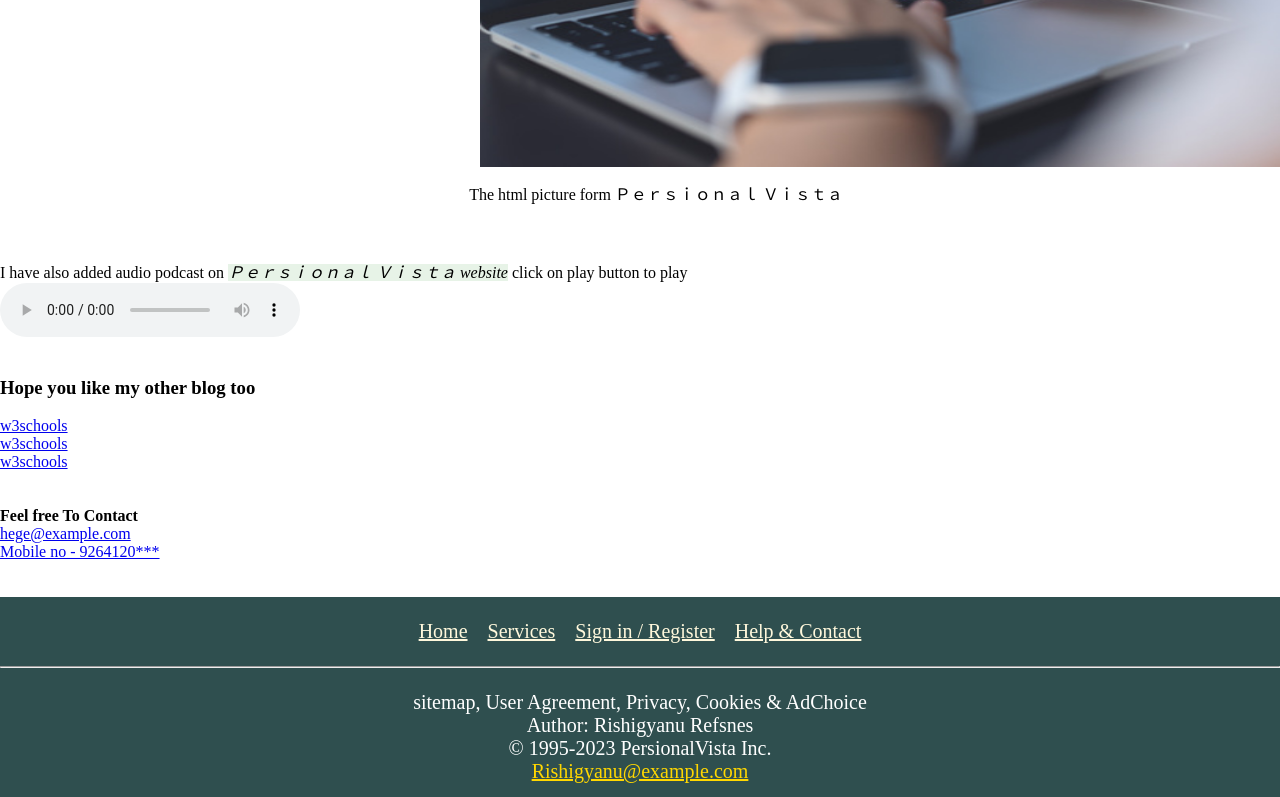
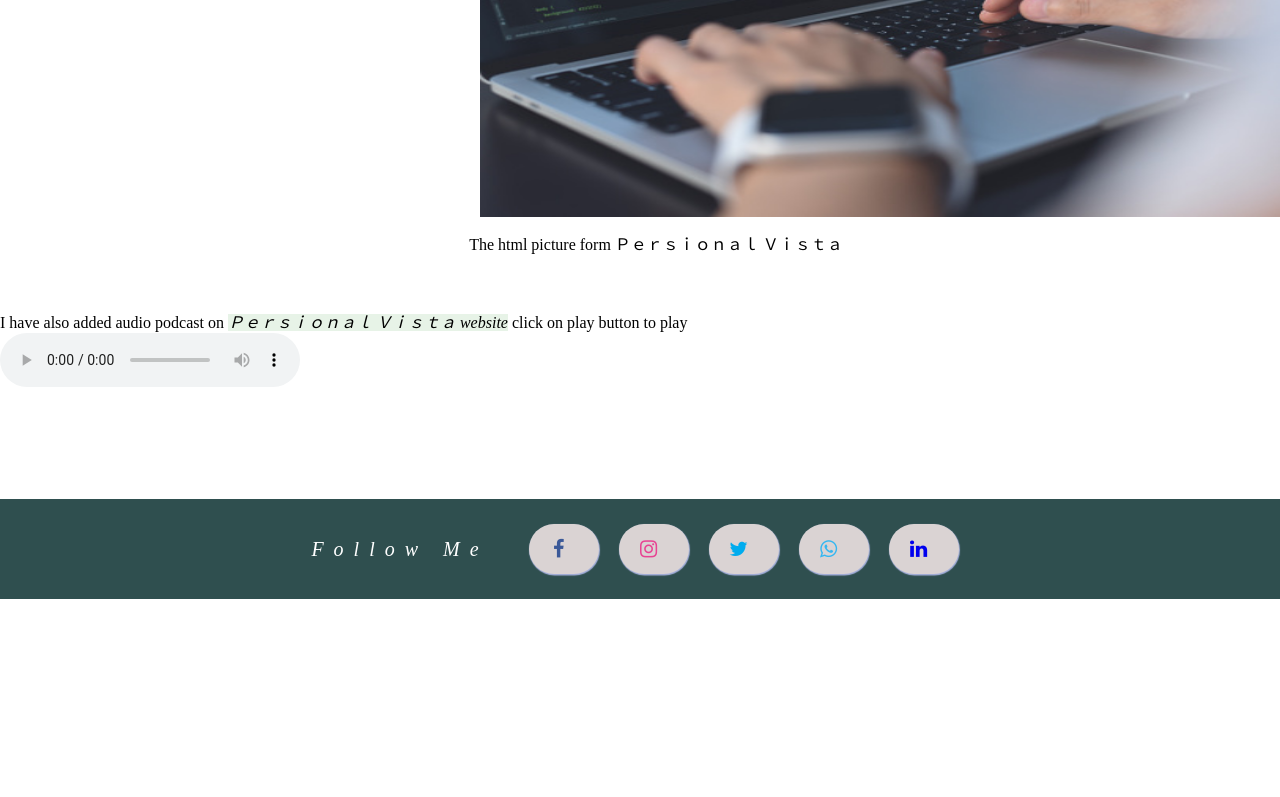
Before and after one commit to gautammahato/staticWebsite, a plain HTML site: page index.html in a window 1280 px wide. Shown: the part 1804-2601 px from the top of the page. After the commit the page ends 2403 px from the top, so only its background shows below. Drawn offline with nearby package versions, Linux system fonts and the light colour scheme.

Commit message:
Add files via upload

```diff
--- a/css/style.css
+++ b/css/style.css
@@ -1,9 +1,10 @@
 .header{
     width: 100%;
-    height: 200px;
-    background-color: aqua;
+    height: 250px;
+    background-image: linear-gradient(rgba(0,0,0,0.3),rgba(0,0,0,0.1)),url(../image/haderlogo\ \(2\).jpg);
     color: darkgoldenrod;
 }
+
 
 *{
     padding: 0px;
@@ -72,11 +73,49 @@ mark {
 }
 .footer{
     width: 100%;
-    height: 200px;
+    height: 100px;
     background-color: darkslategrey;
     color: white;
+
 }
 .footer{
     text-align: center;
     font-size: 20px;
+    justify-content: center;
+    display: flex;
+    align-items: center;
+    letter-spacing: 10px;
+
 }
+.footer a{
+    text-decoration: none;
+    height: 50px;
+    width: 70px;
+    background-color: #dad3d3;
+    border-radius: 30px;
+    text-align: center;
+    margin: 10px;
+    line-height: 50px;
+    box-shadow: 0.5px 1px 1px 0.5px #a8b2dd;
+    align-items: center;
+    justify-content: center;
+    display: flex;
+}
+.footer a i{
+    transition: all 0.3s;
+}
+.footer a:hover i{
+    transform: scale(1.6);
+}
+.fa-instagram{
+    color: #e84393;
+}
+.fa-facebook{
+color: #3b5998;
+}
+.fa-twitter{
+    color: #00acee;
+}
+.fa-whatsapp{
+    color: #34B7F1;
+}
--- a/index.html
+++ b/index.html
@@ -4,19 +4,18 @@
 <head>
     <title>Static Website</title>
     <link rel="styleSheet" href="css/style.css">
+    <link rel="stylesheet"href="https://cdnjs.cloudflare.com/ajax/libs/animate.css/3.7.2/animate.min.css"/>
+    <link rel="styleSheet" href="https://cdnjs.cloudflare.com/ajax/libs/font-awesome/4.7.0/css/font-awesome.min.css">
 </head>
 
 <body>
 
 
-    <div class="header"> <br><br>
+    <div class="header">
         <h1>
-            <picture>
-                <source srcset="logo/logo2.webp" width="200" height="100">
-                <source srcset="logo/logo.jpg"> <img src="logo/logo.jpg" alt="">
-            </picture>
+           <img src="logo/logo-removebg-preview.png"  alt="header" width="350" height="200">
         </h1>
-        <h1><strong><mark>Ｐ<span style="color: crimson;">ｅ</span>ｒ<span style="color: crimson;">ｓ</span>ｉ<span style="color: crimson;">ｏ</span>ｎ<span style="color: crimson;">ａ</span>ｌ <span style="color: crimson;"> Ｖ</span>ｉ<span style="color: crimson;">5</span>ｔ<span style="color: crimson;">ａ</span></mark></strong>
+        <h1 class="animate infinte heartBeat"><strong><mark>Ｐ<span style="color: crimson;">ｅ</span>ｒ<span style="color: crimson;">ｓ</span>ｉ<span style="color: crimson;">ｏ</span>ｎ<span style="color: crimson;">ａ</span>ｌ <span style="color: crimson;"> Ｖ</span>ｉ<span style="color: crimson;">5</span>ｔ<span style="color: crimson;">ａ</span></mark></strong>
     </div> <br><br><br>
 
     <div class="nav">
@@ -55,7 +54,7 @@
     <p>
         A <em style=" background-color: #1a89171a"> wonderful </em> serenity has taken possession of my entire soul, like these sweet mornings of spring which I enjoy with my whole heart.<br /> I am alone,and feel the charm of existence in this spot, which was created for the bliss of souls like mine. I am so happy, my dear friend, <br /> so absorbed in the exquisite sense of mere tranquil existence, that I neglect my talents. </p> <br>
             <p> I should be incapable of drawing a single stroke at the present moment; and yet I feel that I never was a greater artist than now. <br /> When, while the lovely valley teems with vapour around me, and <em style="background-color: #1a89171a"> the meridian sun strikes the upper surface of the impenetrable foliage of my trees,</em> <br /> and but a few stray gleams steal into the inner sanctuary exquisite sense of mere tranquil existence, that I neglect my talents. </p> <br> <br>
-            <p> I have added singing related video on <em style="color: chartreuse;"><a href="https://youtube.com/@iabhisuman" target="_blank">MyYoutube channel</a></em> </p> <br> <br>
+            <p> I have refer singing related video on <em style="color: chartreuse;"><a href="https://youtube.com/@iabhisuman" target="_blank">My friend Youtube channel</a></em> </p> <br> <br>
             <p> A <em> wonderful </em> serenity has taken possession of my entire soul, like these sweet mornings of spring which I enjoy with my whole heart. I am alone,
                 <br /> and feel the charm of existence in this spot, which was created for the bliss of souls like mine. I am so happy, my dear friend,
                 <br /> so absorbed in the exquisite sense of mere tranquil existence, that I neglect my talents. </p>
@@ -84,19 +83,8 @@
             <audio controls>
                 <source src="audio/wayhome.mp3">
             </audio> <br><br><br>
-            <h3>Hope you like my other blog too</h3>
-    </section> <br>
-    <aside>
-        <ol>
-            <li><a href="https://www.w3schools.com/html/html_intro.asp" target="_blank" title="visit Now">w3schools</a></li>
-            <li><a href="https://www.w3schools.com/html/html_intro.asp" target="_blank" title="visit Now">w3schools</a></li>
-            <li><a href="https://www.w3schools.com/html/html_intro.asp" target="_blank" title="visit Now">w3schools</a></li>
-        </ol>
-    </aside> <br><br> <strong> Feel free To Contact </strong>
-    <br>
-    <a href="mailto:hege@example.com">hege@example.com</a>
-    <br>
-    <a href="tel" target="_blank"> Mobile no - 9264120***</a>
+    </section>
+
     <br>
     <br>
     <br>
@@ -104,20 +92,21 @@
 
 
     <!-- The footer element< -->
+    <br>
 
-        <footer><div class="footer">
+
+        <div class="footer">
             <br>
-            <a href="#" target="_blank" title="visit Now" style="color: cornsilk;">Home</a>&nbsp;&nbsp;&nbsp;
-            <a href="https://www.w3schools.com" target="_blank" title="visit Now" style="color: cornsilk;">Services</a>&nbsp;&nbsp;&nbsp;
-            <a href="https://www.google.com/search?q=bihar+hd+pic&oq=bihar+hd+pic&aqs=chrome..69i57j0i15i22i30j0i22i30l3.10788j0j7&sourceid=chrome&ie=UTF-8" target="_blank" title="visit Now" style="color: cornsilk;">Sign in / Register</a>&nbsp;&nbsp;&nbsp;
-            <a href="mailto:hege@example.com" style="color: cornsilk;">Help & Contact</a>
-            <br><br>
-            <hr><br>
-            <p>sitemap, User Agreement, Privacy, Cookies & AdChoice</p>
-            <p>Author: Rishigyanu Refsnes<br>
-            <p>© 1995-2023 PersionalVista Inc.</p>
-            <a href="mailto:hege@example.com" style="color: gold;">Rishigyanu@example.com</a></p>
+            <i>Follow Me</i>
+            &nbsp;&nbsp;
+            <a href="https://www.facebook.com/itz.gautam.52?mibextid=ZbWKwL" target="_blank"><i class="fa  fa-facebook"></i></a>
+            <a href="https://www.instagram.com/rishigyanu/" target="_blank"><i class="fa  fa-instagram"></i></a>
+            <a href="https://www.twitter.com/rishi_officia7?s=08" target="_blank"><i class="fa  fa-twitter"></i></a>
+            <a href="8667382470" target="_blank"><i class="fa  fa-whatsapp"></i></a>
+            <a href="https://www.linkedin.com/in/gautam-kumar-mahato-71a213231/" target="_blank"><i class="fa  fa-linkedin"></i></a>
+
         </div>
+
 
 
         </footer>
```
Also changed, not shown: image/haderlogo (2).jpg (added), logo/logo-removebg-preview.png (added).
